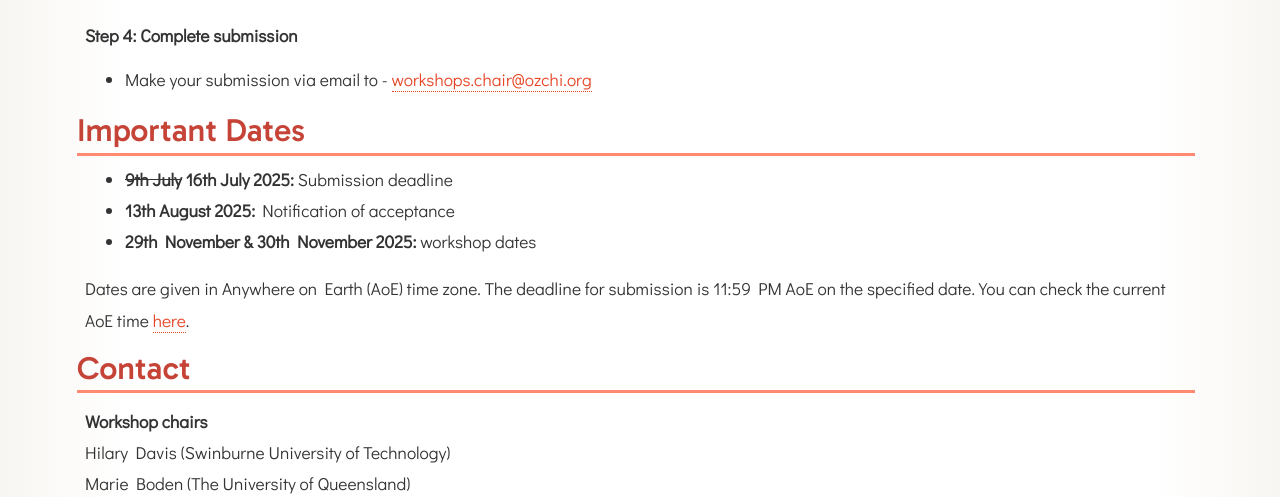
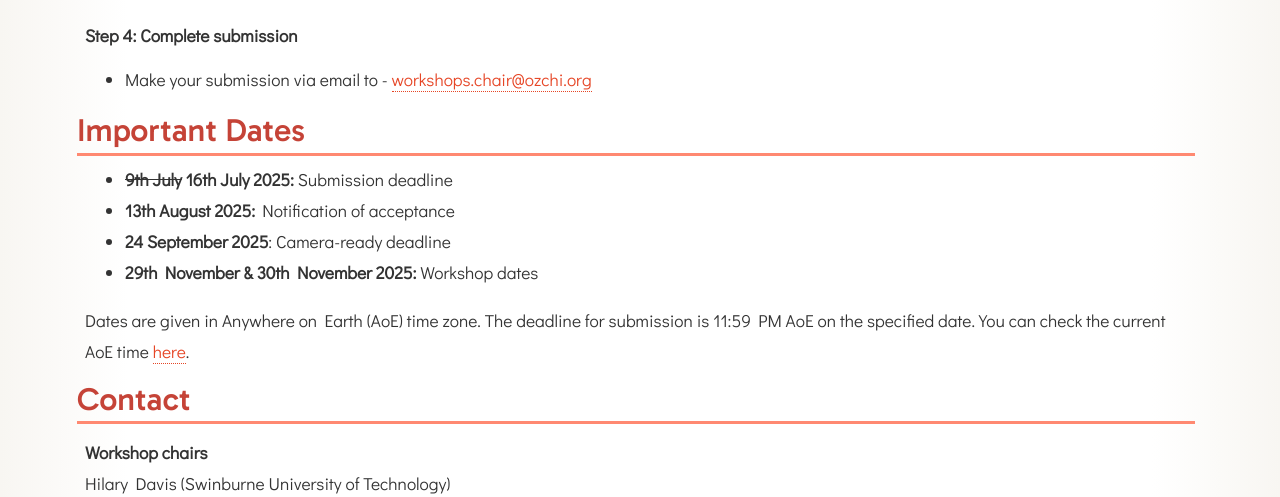
Before and after one commit to circlejourney/ozchi2025, a PHP site: page /workshops.php in a window 1280 px wide. Shown: the part 1231-1728 px from the top of the page. Run offline with PHP 8.4, Linux system fonts and the light colour scheme.

Commit message:
Add camera ready, update demo submission info

```diff
--- a/html/dc.html
+++ b/html/dc.html
@@ -23,6 +23,6 @@
 <li><b>18th August 2025:</b> Submission deadline</li>
 <li><b>17th September 2025:</b> Notification of acceptance</li>
 </ul>
-<p>Dates are given in Anywhere on Earth (AoE) time zone. The deadline for submission is 11:59 PM AoE on the specified date. You can check the current AoE time <a href="https://time.is/Anywhere_on_Earth.">here</a>.</p>
+<p>Dates are given in Anywhere on Earth (AoE) time zone. The deadline for submission is 11:59 PM AoE on the specified date. You can check the current AoE time <a href="https://time.is/Anywhere_on_Earth">here</a>.</p>
 <h2>Contact</h2>
 <p>Doctoral Consortium Chairs <br />Marcus Foth (Queensland University of Technology, Australia)<br />Kaisa V&auml;&auml;n&auml;nen (Tampere University, Finland)<br /><a href="mailto:dc.chair@ozchi.org">dc.chair@ozchi.org</a></p>
--- a/html/papers-lbw.html
+++ b/html/papers-lbw.html
@@ -16,10 +16,12 @@
       <ul>
         <li><b><s>2 June</s> 12 June 2025</b>: Long Paper Submission deadline</li>
         <li><b><s>23 July</s> 30 July 2025</b>: Long Paper Notification of acceptance</li>
+        <li><b>24 September 2025</b>: Long Paper Camera-ready deadline</li>
         <li><b><s>4 August</s> 11 August 2025</b>: LBW Submission deadline</li>
         <li><b>23 September 2025</b>: LBW Notification of acceptance</li>
+        <li><b>3 October 2025</b>: LBW Camera-ready deadline</li>
       </ul>
-      <p>Dates are given in Anywhere on Earth (AoE) time zone. The deadline for submission is 11:59 PM AoE on the specified date. You can check the current AoE time <a href="https://time.is/Anywhere_on_Earth.">here</a>.</p>
+      <p>Dates are given in Anywhere on Earth (AoE) time zone. The deadline for submission is 11:59 PM AoE on the specified date. You can check the current AoE time <a href="https://time.is/Anywhere_on_Earth">here</a>.</p>
 
       <h2>Preparing and Submitting Your Long Papers / LBW</h2>
       <p class="font-weight-bold">Step 1: Download the ACM Master Template</p>
--- a/html/sdc.html
+++ b/html/sdc.html
@@ -62,6 +62,6 @@
 <li><b>29 September 2025:</b> Challenge Closes</li>
 <li><b>10 October 2025:</b> Notification</li>
 </ul>
-<p>Dates are given in Anywhere on Earth (AoE) time zone. The deadline for submission is 11:59 PM AoE on the specified date. You can check the current AoE time <a href="https://time.is/Anywhere_on_Earth.">here</a>.</p>
+<p>Dates are given in Anywhere on Earth (AoE) time zone. The deadline for submission is 11:59 PM AoE on the specified date. You can check the current AoE time <a href="https://time.is/Anywhere_on_Earth">here</a>.</p>
 <h2>Contact</h2>
 <p><strong>Student Design Challenge Chairs<br /></strong>Moe Qashlan (The University of Sydney)<br />Yiyuan Wang (University of Technology Sydney)<br />Pete Worthy (The University of Queensland)<br /><a href="mailto:sdc.chair@ozchi.org">sdc.chair@ozchi.org</a></p>
--- a/html/workshops.html
+++ b/html/workshops.html
@@ -4,37 +4,38 @@
 <h2>Preparing and Submitting Your Workshop Proposal</h2>
 <p><strong>Step 1: Download the ACM Master Template</strong></p>
 <ul>
-<li style="font-weight: 400;">LaTeX users download the template <a href="https://portalparts.acm.org/hippo/latex_templates/acmart-primary.zip">here</a> or use the <a href="https://www.overleaf.com/latex/templates/acm-conference-proceedings-primary-article-template/wbvnghjbzwpc">Overleaf template</a>.</li>
-<li style="font-weight: 400;">Word users download the template <a href="https://www.acm.org/binaries/content/assets/publications/taps/acm_submission_template.docx">here</a>.</li>
-<li style="font-weight: 400;">Please ensure that you use the correct template. The single-column format must be used for the reviewing phase. Using different templates or formats may result in desk rejection.</li>
+<li>LaTeX users download the template <a href="https://portalparts.acm.org/hippo/latex_templates/acmart-primary.zip">here</a> or use the <a href="https://www.overleaf.com/latex/templates/acm-conference-proceedings-primary-article-template/wbvnghjbzwpc">Overleaf template</a>.</li>
+<li>Word users download the template <a href="https://www.acm.org/binaries/content/assets/publications/taps/acm_submission_template.docx">here</a>.</li>
+<li>Please ensure that you use the correct template. The single-column format must be used for the reviewing phase. Using different templates or formats may result in desk rejection.</li>
 </ul>
 <p><strong>Step 2: Write your proposal</strong></p>
 <ul>
-<li style="font-weight: 400;">Develop a workshop abstract of up to 4,000 words plus references;</li>
-<li style="font-weight: 400;">Provide a strong rationale for the workshop, describe the issues to be addressed, and state concrete objectives;&nbsp;</li>
-<li style="font-weight: 400;">Detail the organiser's background and relevance to the workshop topic. The first author will be the primary contact person;</li>
-<li style="font-weight: 400;">Describe your plans to publish the content participants submitted. We encourage organisers to publish a collection of the submitted papers as workshop proceedings, for example, via <a href="https://ceur-ws.org">https://ceur-ws.org</a>;&nbsp;</li>
-<li style="font-weight: 400;">Authors should acknowledge the use of generative AI in the creation of their content, including the AI tools used and the extent of their contribution to the research, writing, or design process.</li>
+<li>Develop a workshop abstract of up to 4,000 words plus references;</li>
+<li>Provide a strong rationale for the workshop, describe the issues to be addressed, and state concrete objectives;&nbsp;</li>
+<li>Detail the organiser's background and relevance to the workshop topic. The first author will be the primary contact person;</li>
+<li>Describe your plans to publish the content participants submitted. We encourage organisers to publish a collection of the submitted papers as workshop proceedings, for example, via <a href="https://ceur-ws.org">https://ceur-ws.org</a>;&nbsp;</li>
+<li>Authors should acknowledge the use of generative AI in the creation of their content, including the AI tools used and the extent of their contribution to the research, writing, or design process.</li>
 </ul>
 <p><strong>Step 3: Submit a supplementary document including</strong></p>
 <ul>
-<li style="font-weight: 400;">Whether the workshop is a half or full-day;</li>
-<li style="font-weight: 400;">Proposed timetable;</li>
-<li style="font-weight: 400;">Organiser bios;</li>
-<li style="font-weight: 400;">A URL for the workshop website (does not need to be active at submission);</li>
-<li style="font-weight: 400;">A 100-word blurb for the OzCHI website;</li>
-<li style="font-weight: 400;">A description of required support (e.g., a room with whiteboards, pens, and tables for group discussion). Please note that requests for support that cannot be accommodated will be returned to authors for discussion.</li>
+<li>Whether the workshop is a half or full-day;</li>
+<li>Proposed timetable;</li>
+<li>Organiser bios;</li>
+<li>A URL for the workshop website (does not need to be active at submission);</li>
+<li>A 100-word blurb for the OzCHI website;</li>
+<li>A description of required support (e.g., a room with whiteboards, pens, and tables for group discussion). Please note that requests for support that cannot be accommodated will be returned to authors for discussion.</li>
 </ul>
 <p><strong>Step 4: Complete submission</strong></p>
 <ul>
-<li style="font-weight: 400;">Make your submission via email to - <a href="mailto:workshops.chair@ozchi.org">workshops.chair@ozchi.org</a></li>
+<li>Make your submission via email to - <a href="mailto:workshops.chair@ozchi.org">workshops.chair@ozchi.org</a></li>
 </ul>
 <h2>Important Dates</h2>
 <ul>
-<li style="font-weight: 400;"><strong><s>9th July</s> 16th July 2025:</strong> Submission deadline</li>
-<li style="font-weight: 400;"><strong>13th August 2025:</strong> Notification of acceptance</li>
-<li style="font-weight: 400;"><strong>29th November &amp; 30th November 2025:</strong> workshop dates</li>
+<li><strong><s>9th July</s> 16th July 2025:</strong> Submission deadline</li>
+<li><strong>13th August 2025:</strong> Notification of acceptance</li>
+<li><b>24 September 2025</b>: Camera-ready deadline</li>
+<li><strong>29th November &amp; 30th November 2025:</strong> Workshop dates</li>
 </ul>
-<p>Dates are given in Anywhere on Earth (AoE) time zone. The deadline for submission is 11:59 PM AoE on the specified date. You can check the current AoE time <a href="https://time.is/Anywhere_on_Earth.">here</a>.</p>
+<p>Dates are given in Anywhere on Earth (AoE) time zone. The deadline for submission is 11:59 PM AoE on the specified date. You can check the current AoE time <a href="https://time.is/Anywhere_on_Earth">here</a>.</p>
 <h2>Contact</h2>
 <p><strong>Workshop chairs</strong><br />Hilary Davis (Swinburne University of Technology) <br />Marie Boden (The University of Queensland) <br />Howe Zhu (The University of Sydney)<br /><a href="mailto:workshops.chair@ozchi.org">workshops.chair@ozchi.org</a></p>
```
Also changed, not shown: html/demos.html (+5 -2 lines), index.php (+8 -0 lines).
